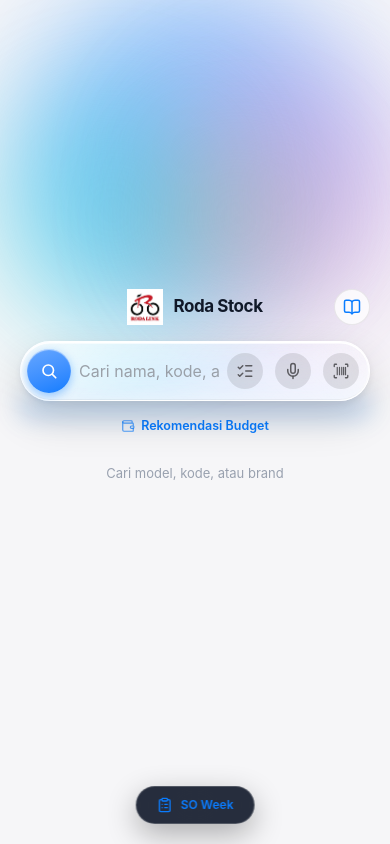
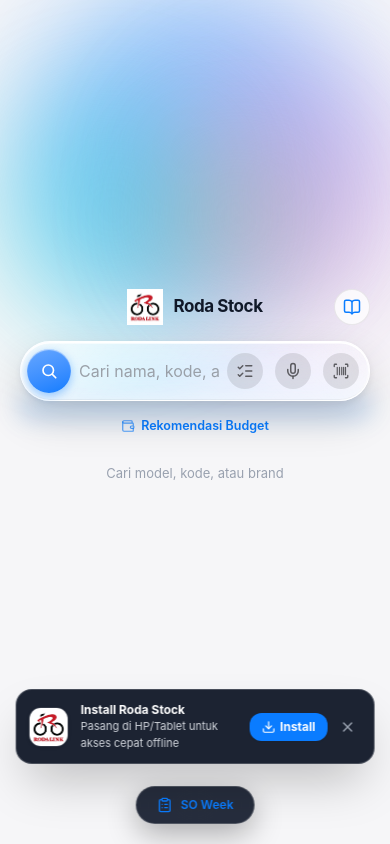
Before and after one commit to nearmeoi/roda-mks, a Next.js app in the folder web/: page / in a window 390 px wide. Built offline with nearby package versions, Linux system fonts and the light colour scheme; what @zxing/library would draw is missing.

Commit message:
feat(pwa): improve PWA install banner visibility for mobile and iOS Safari

```diff
--- a/web/components/PwaRegister.tsx
+++ b/web/components/PwaRegister.tsx
@@ -1,7 +1,7 @@
 "use client";
 
 import { useEffect, useState } from "react";
-import { WifiOff, Download, X } from "lucide-react";
+import { WifiOff, Download, X, Share } from "lucide-react";
 
 interface BeforeInstallPromptEvent extends Event {
   prompt: () => Promise<void>;
@@ -12,6 +12,9 @@
   const [isOffline, setIsOffline] = useState(false);
   const [deferredPrompt, setDeferredPrompt] = useState<BeforeInstallPromptEvent | null>(null);
   const [showInstallBanner, setShowInstallBanner] = useState(false);
+  const [isIos, setIsIos] = useState(false);
+  const [isStandalone, setIsStandalone] = useState(false);
+  const [showIosGuide, setShowIosGuide] = useState(false);
 
   useEffect(() => {
     // 1. Register Service Worker
@@ -28,7 +31,25 @@
       });
     }
 
-    // 2. Network Online/Offline Listeners
+    // 2. Check if already running in standalone PWA mode
+    if (typeof window !== "undefined") {
+      const standalone =
+        window.matchMedia("(display-mode: standalone)").matches ||
+        (window.navigator as unknown as { standalone?: boolean }).standalone === true;
+      setIsStandalone(standalone);
+
+      // Detect iOS Safari
+      const ua = window.navigator.userAgent.toLowerCase();
+      const iosDevice = /iphone|ipad|ipod/.test(ua);
+      setIsIos(iosDevice);
+
+      // Show install banner for mobile non-standalone users
+      if (!standalone) {
+        setShowInstallBanner(true);
+      }
+    }
+
+    // 3. Network Online/Offline Listeners
     const handleOnline = () => setIsOffline(false);
     const handleOffline = () => setIsOffline(true);
 
@@ -38,11 +59,10 @@
       window.addEventListener("offline", handleOffline);
     }
 
-    // 3. Listen for PWA Install Prompt
+    // 4. Listen for Chrome/Android PWA Install Prompt
     const handleBeforeInstall = (e: Event) => {
       e.preventDefault();
       setDeferredPrompt(e as BeforeInstallPromptEvent);
-      // Only show if user hasn't dismissed before in this session
       setShowInstallBanner(true);
     };
 
@@ -56,14 +76,25 @@
   }, []);
 
   const handleInstallClick = async () => {
-    if (!deferredPrompt) return;
-    await deferredPrompt.prompt();
-    const { outcome } = await deferredPrompt.userChoice;
-    if (outcome === "accepted") {
-      setShowInstallBanner(false);
+    if (deferredPrompt) {
+      await deferredPrompt.prompt();
+      const { outcome } = await deferredPrompt.userChoice;
+      if (outcome === "accepted") {
+        setShowInstallBanner(false);
+      }
+      setDeferredPrompt(null);
+    } else if (isIos) {
+      setShowIosGuide(true);
+    } else {
+      alert(
+        "Untuk menginstall aplikasi Roda Stock:\n\n" +
+          "• Di Chrome PC/Android: Klik ikon 'Install' di address bar (ujung kanan atas browser).\n" +
+          "• Di Safari iPhone: Tekan tombol Share 📤 lalu pilih 'Tambah ke Layar Utama'."
+      );
     }
-    setDeferredPrompt(null);
   };
+
+  if (isStandalone) return null;
 
   return (
     <>
@@ -75,21 +106,25 @@
         </div>
       )}
 
-      {/* PWA Install App Banner */}
-      {showInstallBanner && deferredPrompt && (
-        <div className="fixed bottom-20 left-1/2 z-50 flex w-[90%] max-w-md -translate-x-1/2 items-center justify-between gap-3 rounded-2xl border border-black/10 bg-gray-900/90 p-3.5 text-white shadow-xl backdrop-blur-xl transition-all">
+      {/* PWA Install App Floating Banner */}
+      {showInstallBanner && (
+        <div className="fixed bottom-20 left-1/2 z-50 flex w-[92%] max-w-md -translate-x-1/2 items-center justify-between gap-3 rounded-2xl border border-white/20 bg-gray-900/95 p-3 text-white shadow-2xl backdrop-blur-xl transition-all">
           <div className="flex items-center gap-3">
-            <img src="/icon.png" alt="Roda Stock" className="h-9 w-9 shrink-0 rounded-xl object-cover shadow-sm" />
+            <img
+              src="/icon.png"
+              alt="Roda Stock"
+              className="h-10 w-10 shrink-0 rounded-xl object-cover shadow-sm border border-white/10"
+            />
             <div>
-              <p className="text-xs font-bold">Install Roda Stock</p>
-              <p className="text-[11px] text-gray-300">Pasang di HP untuk akses offline</p>
+              <p className="text-xs font-bold text-white">Install Roda Stock</p>
+              <p className="text-[11px] text-gray-300">Pasang di HP/Tablet untuk akses cepat offline</p>
             </div>
           </div>
           <div className="flex items-center gap-1.5 shrink-0">
             <button
               type="button"
               onClick={handleInstallClick}
-              className="flex items-center gap-1 rounded-xl bg-white px-3 py-1.5 text-xs font-bold text-gray-900 transition-all hover:bg-gray-100 active:scale-95"
+              className="flex items-center gap-1 rounded-xl bg-accent px-3 py-1.5 text-xs font-bold text-white transition-all hover:bg-accent/90 active:scale-95 shadow-xs"
             >
               <Download className="h-3.5 w-3.5" />
               <span>Install</span>
@@ -104,6 +139,64 @@
           </div>
         </div>
       )}
+
+      {/* iOS Safari Guide Modal */}
+      {showIosGuide && (
+        <div
+          className="fixed inset-0 z-50 flex items-end justify-center bg-black/70 p-4 backdrop-blur-md"
+          onClick={() => setShowIosGuide(false)}
+        >
+          <div
+            className="w-full max-w-sm rounded-3xl bg-white p-5 text-gray-900 shadow-2xl border border-black/10"
+            onClick={(e) => e.stopPropagation()}
+          >
+            <div className="flex items-center justify-between border-b border-gray-100 pb-3">
+              <h3 className="flex items-center gap-2 text-sm font-bold">
+                <Share className="h-4 w-4 text-accent" />
+                Cara Install di iPhone / iPad
+              </h3>
+              <button
+                type="button"
+                onClick={() => setShowIosGuide(false)}
+                className="rounded-full bg-gray-100 p-1 text-gray-500 hover:bg-gray-200"
+              >
+                <X className="h-4 w-4" />
+              </button>
+            </div>
+            <div className="mt-4 flex flex-col gap-3 text-xs text-gray-600">
+              <div className="flex items-start gap-2.5">
+                <span className="flex h-5 w-5 shrink-0 items-center justify-center rounded-full bg-accent/10 font-bold text-accent text-[11px]">
+                  1
+                </span>
+                <p>
+                  Tekan tombol <strong>Share (Bagikan) 📤</strong> di bilah bawah Safari.
+                </p>
+              </div>
+              <div className="flex items-start gap-2.5">
+                <span className="flex h-5 w-5 shrink-0 items-center justify-center rounded-full bg-accent/10 font-bold text-accent text-[11px]">
+                  2
+                </span>
+                <p>
+                  Gulir ke bawah dan pilih <strong>&quot;Tambah ke Layar Utama&quot; (Add to Home Screen)</strong>.
+                </p>
+              </div>
+              <div className="flex items-start gap-2.5">
+                <span className="flex h-5 w-5 shrink-0 items-center justify-center rounded-full bg-accent/10 font-bold text-accent text-[11px]">
+                  3
+                </span>
+                <p>Tekan **Tambah** di pojok kanan atas. Aplikasi Roda Stock siap digunakan!</p>
+              </div>
+            </div>
+            <button
+              type="button"
+              onClick={() => setShowIosGuide(false)}
+              className="mt-5 w-full rounded-2xl bg-gray-900 py-2.5 text-xs font-bold text-white"
+            >
+              Mengerti
+            </button>
+          </div>
+        </div>
+      )}
     </>
   );
 }
```
